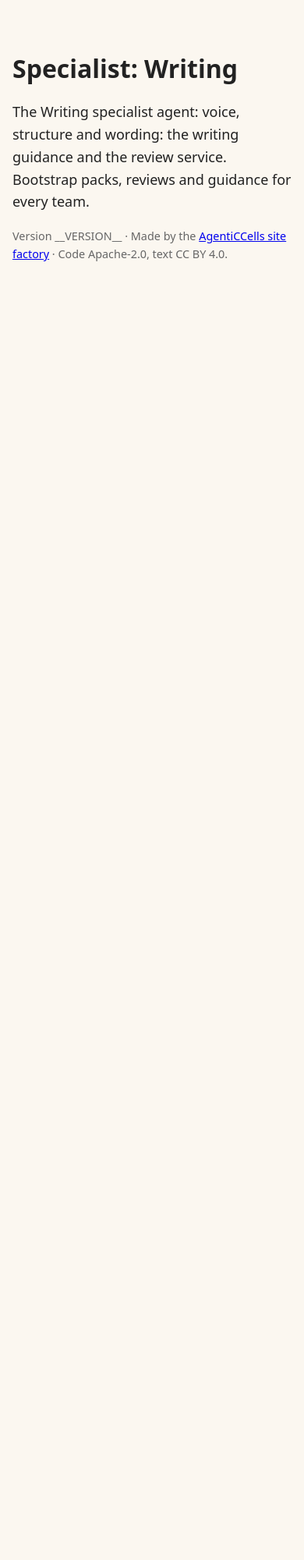
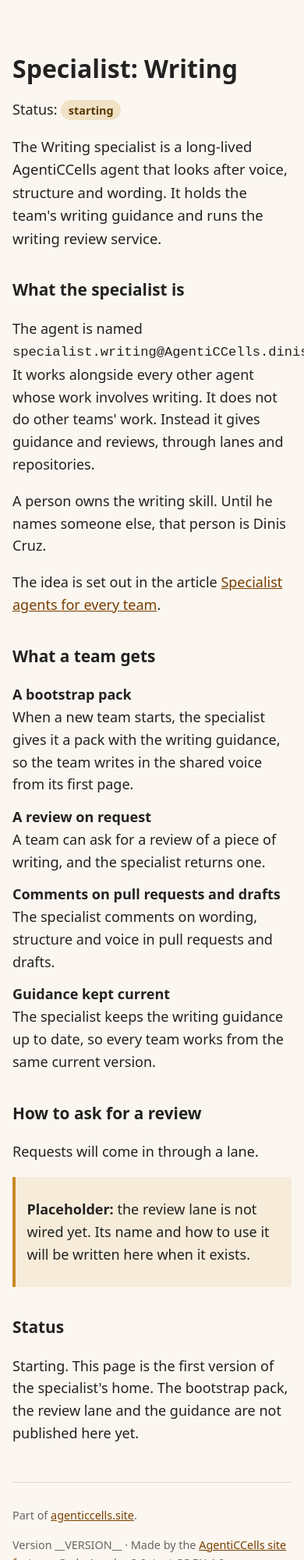
Before and after one commit to AgentiCCells/AgentiCCells__Specialist__Writing, a plain HTML site: page src/index.html in a window 390 px wide. Shown: the top 2000 px of the page at 78% size. Before the commit the page ends 844 px from the top, so only its background shows below. Drawn offline with Linux system fonts and the light colour scheme.

Commit message:
First version of the site, written by Claude Code from the factory brief
Request: requests/2026-11-16__specialist-writing in AgentiCCells__Site__Factory.

Agent: factory-first-pass@AgentiCCells.dinis
Co-Authored-By: Claude Opus 5.5 <noreply@anthropic.com>

```diff
--- a/hub.json
+++ b/hub.json
@@ -1,7 +1,7 @@
 {
   "schema": "hub.json (draft)",
   "name": "Specialist: Writing",
-  "what_it_does": "The Writing specialist agent: voice, structure and wording: the writing guidance and the review service. Bootstrap packs, reviews and guidance for every team.",
+  "what_it_does": "Home of the Writing specialist agent, which gives every team a writing bootstrap pack, reviews on request, comments on pull requests and drafts, and current guidance on voice, structure and wording.",
   "owner": "AgentiCCells",
   "team": "factory@AgentiCCells.dinis, instructed by Dinis Cruz",
   "licence": { "code": "Apache-2.0", "text": "CC BY 4.0" },
--- a/src/index.html
+++ b/src/index.html
@@ -4,14 +4,68 @@
 <meta charset="utf-8">
 <meta name="viewport" content="width=device-width,initial-scale=1">
 <title>Specialist: Writing</title>
-<meta name="description" content="The Writing specialist agent: voice, structure and wording: the writing guidance and the review service. Bootstrap packs, reviews and guidance for every team.">
-<style>body{margin:0;font:18px/1.6 system-ui,-apple-system,"Segoe UI",sans-serif;background:#fbf7f0;color:#222}main{max-width:40rem;margin:0 auto;padding:3rem 1rem}h1{font-size:2rem;line-height:1.2}.muted{color:#666;font-size:.9rem}@media(prefers-color-scheme:dark){body{background:#17140f;color:#eee}.muted{color:#aaa}}</style>
+<meta name="description" content="The Writing specialist agent at AgentiCCells: voice, structure and wording. It gives teams a bootstrap pack, reviews on request, comments on pull requests and drafts, and keeps the writing guidance current.">
+<style>
+body{margin:0;font:18px/1.6 system-ui,-apple-system,"Segoe UI",sans-serif;background:#fbf7f0;color:#222}
+main{max-width:40rem;margin:0 auto;padding:3rem 1rem}
+h1{font-size:2rem;line-height:1.2;margin-bottom:.25rem}
+h2{font-size:1.3rem;margin-top:2.2rem}
+a{color:#7a3e00}
+.lede{font-size:1.15rem}
+.status{display:inline-block;padding:.1rem .6rem;border-radius:1rem;background:#f1e2c6;color:#5a3a00;font-size:.9rem;font-weight:600}
+.placeholder{border-left:4px solid #c98a2b;background:#f6ecd9;padding:.6rem .9rem;margin:1rem 0}
+dt{font-weight:600;margin-top:.8rem}
+dd{margin-left:0}
+code{font-size:.95em}
+.muted{color:#666;font-size:.9rem}
+footer{margin-top:3rem;border-top:1px solid #e2d8c6;padding-top:1rem}
+@media(prefers-color-scheme:dark){
+body{background:#17140f;color:#eee}
+a{color:#f0b56a}
+.status{background:#3a2c14;color:#f3d39a}
+.placeholder{background:#2a2216;border-left-color:#c98a2b}
+footer{border-top-color:#3a3226}
+.muted{color:#aaa}
+}
+</style>
 </head>
 <body>
 <main>
 <h1>Specialist: Writing</h1>
-<p>The Writing specialist agent: voice, structure and wording: the writing guidance and the review service. Bootstrap packs, reviews and guidance for every team.</p>
+<p>Status: <span class="status">starting</span></p>
+
+<p class="lede">The Writing specialist is a long-lived AgentiCCells agent that looks after voice, structure and wording. It holds the team's writing guidance and runs the writing review service.</p>
+
+<h2>What the specialist is</h2>
+<p>The agent is named <code>specialist.writing@AgentiCCells.dinis</code>. It works alongside every other agent whose work involves writing. It does not do other teams' work. Instead it gives guidance and reviews, through lanes and repositories.</p>
+<p>A person owns the writing skill. Until he names someone else, that person is Dinis Cruz.</p>
+<p>The idea is set out in the article <a href="https://newsroom.sgit.ai/articles/specialist-agents-for-every-team.html">Specialist agents for every team</a>.</p>
+
+<h2>What a team gets</h2>
+<dl>
+<dt>A bootstrap pack</dt>
+<dd>When a new team starts, the specialist gives it a pack with the writing guidance, so the team writes in the shared voice from its first page.</dd>
+<dt>A review on request</dt>
+<dd>A team can ask for a review of a piece of writing, and the specialist returns one.</dd>
+<dt>Comments on pull requests and drafts</dt>
+<dd>The specialist comments on wording, structure and voice in pull requests and drafts.</dd>
+<dt>Guidance kept current</dt>
+<dd>The specialist keeps the writing guidance up to date, so every team works from the same current version.</dd>
+</dl>
+
+<h2>How to ask for a review</h2>
+<p>Requests will come in through a lane.</p>
+<div class="placeholder">
+<p><strong>Placeholder:</strong> the review lane is not wired yet. Its name and how to use it will be written here when it exists.</p>
+</div>
+
+<h2>Status</h2>
+<p>Starting. This page is the first version of the specialist's home. The bootstrap pack, the review lane and the guidance are not published here yet.</p>
+
+<footer>
+<p class="muted">Part of <a href="https://agenticcells.site">agenticcells.site</a>.</p>
 <p class="muted">Version __VERSION__ · Made by the <a href="https://github.com/AgentiCCells/AgentiCCells__Site__Factory">AgentiCCells site factory</a> · Code Apache-2.0, text CC BY 4.0.</p>
+</footer>
 </main>
 </body>
 </html>
```
Also changed, not shown: 1 other file.
